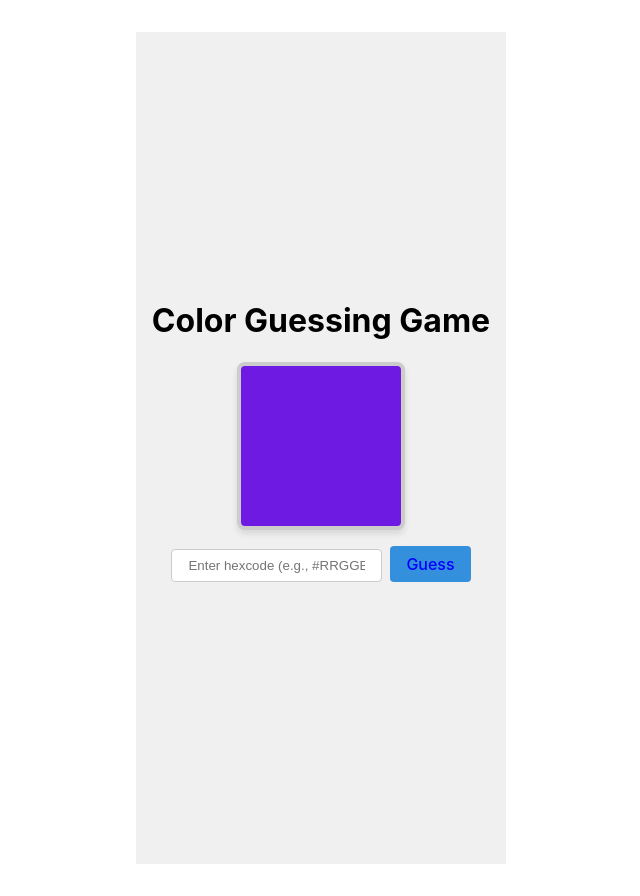
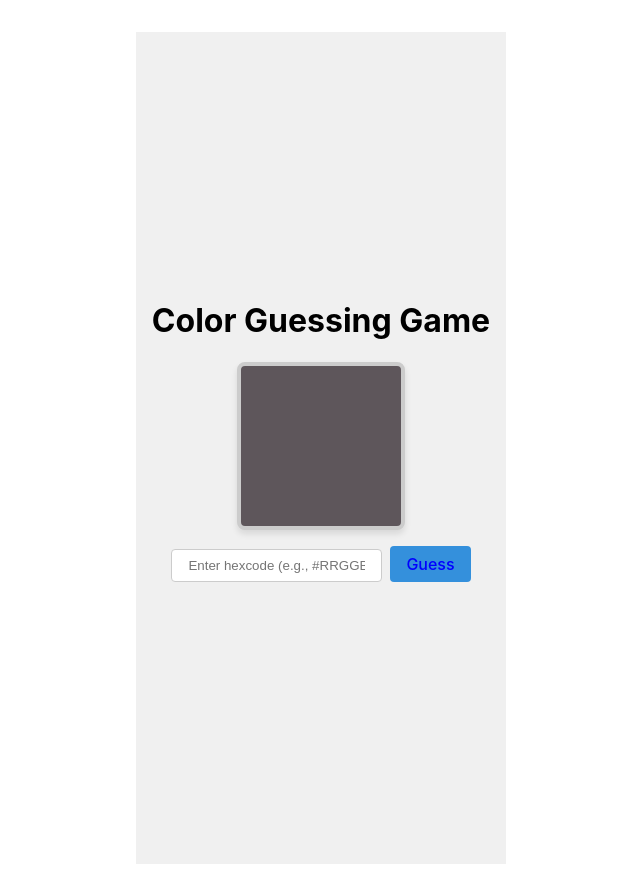
Before and after one commit to stefanhts/colordle, a React (Vite) app in the folder frontend/: page / in a window 1280 px wide. Shown: the whole page, without its empty margins (319-959 px from the left). Built offline with nearby package versions, Linux system fonts and the light colour scheme.

Commit message:
update colors

```diff
--- a/frontend/colors.js
+++ b/frontend/colors.js
@@ -1,32 +1,32 @@
 export const colors = {
-    '2024-09-04': '#ea353f',
-    '2024-09-05': '#6e1ae2',
-    '2024-09-06': '#25963b',
-    '2024-09-07': '#713a68',
-    '2024-09-08': '#1728e4',
-    '2024-09-09': '#2a3814',
-    '2024-09-10': '#c0037d',
-    '2024-09-11': '#ed6557',
-    '2024-09-12': '#1be990',
-    '2024-09-13': '#a9982e',
-    '2024-09-14': '#cb46ec',
-    '2024-09-15': '#4f9e3c',
-    '2024-09-16': '#feac23',
-    '2024-09-17': '#5211bf',
-    '2024-09-18': '#03b1ad',
-    '2024-09-19': '#41e0c1',
-    '2024-09-20': '#acc39f',
-    '2024-09-21': '#aaf51f',
-    '2024-09-22': '#7bc7da',
-    '2024-09-23': '#d1afb7',
-    '2024-09-24': '#b71cb1',
-    '2024-09-25': '#8a8593',
-    '2024-09-26': '#bac720',
-    '2024-09-27': '#207b8b',
-    '2024-09-28': '#0d5ef7',
-    '2024-09-29': '#8d0124',
-    '2024-09-30': '#41dcb1',
-    '2024-10-01': '#ad1760',
-    '2024-10-02': '#687cf8',
-    '2024-10-03': '#78cc31'
+    '2024-09-05': '#5e565b',
+    '2024-09-06': '#ca322a',
+    '2024-09-07': '#3e8591',
+    '2024-09-08': '#89649a',
+    '2024-09-09': '#305c6c',
+    '2024-09-10': '#926097',
+    '2024-09-11': '#5636a1',
+    '2024-09-12': '#46c898',
+    '2024-09-13': '#3607c4',
+    '2024-09-14': '#df6ba2',
+    '2024-09-15': '#21e6f1',
+    '2024-09-16': '#0e4777',
+    '2024-09-17': '#caf6ee',
+    '2024-09-18': '#33d493',
+    '2024-09-19': '#4a4fab',
+    '2024-09-20': '#3c0326',
+    '2024-09-21': '#6b0de9',
+    '2024-09-22': '#f3e4ee',
+    '2024-09-23': '#dd624d',
+    '2024-09-24': '#af885c',
+    '2024-09-25': '#34c1b8',
+    '2024-09-26': '#0231af',
+    '2024-09-27': '#c4175d',
+    '2024-09-28': '#57ed10',
+    '2024-09-29': '#381efd',
+    '2024-09-30': '#5a025c',
+    '2024-10-01': '#e203ec',
+    '2024-10-02': '#d2e6be',
+    '2024-10-03': '#389415',
+    '2024-10-04': '#3c06ed'
 }
```
